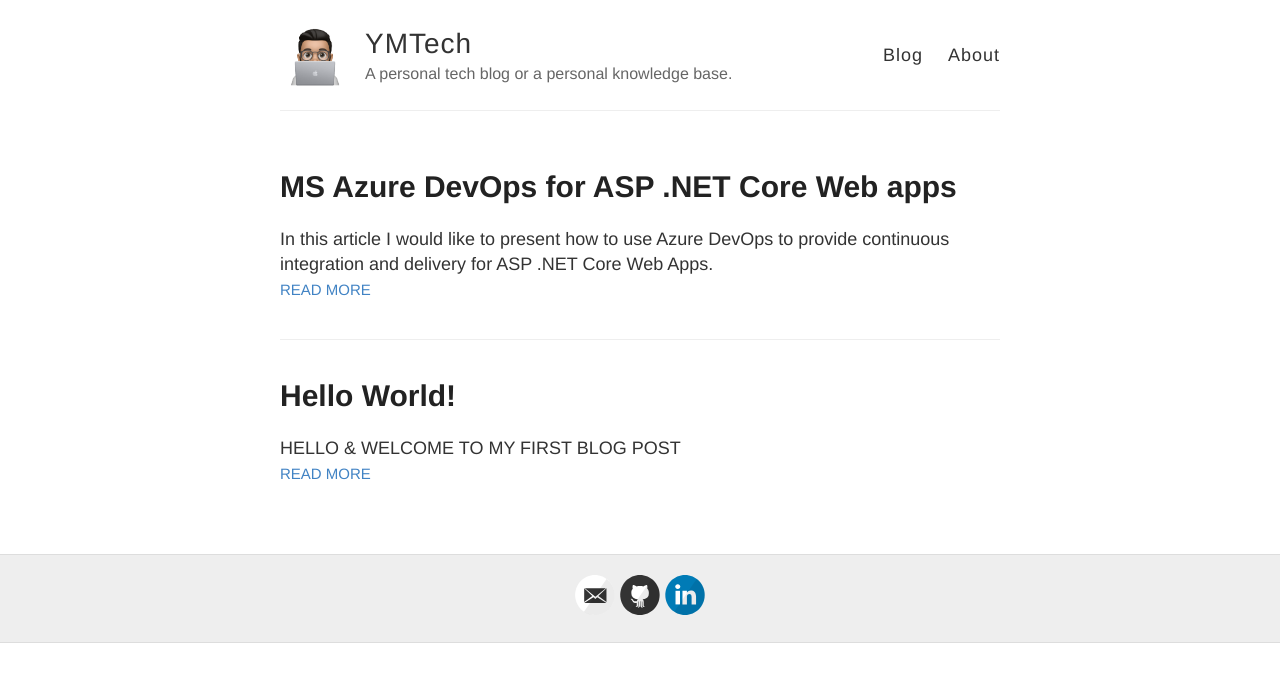
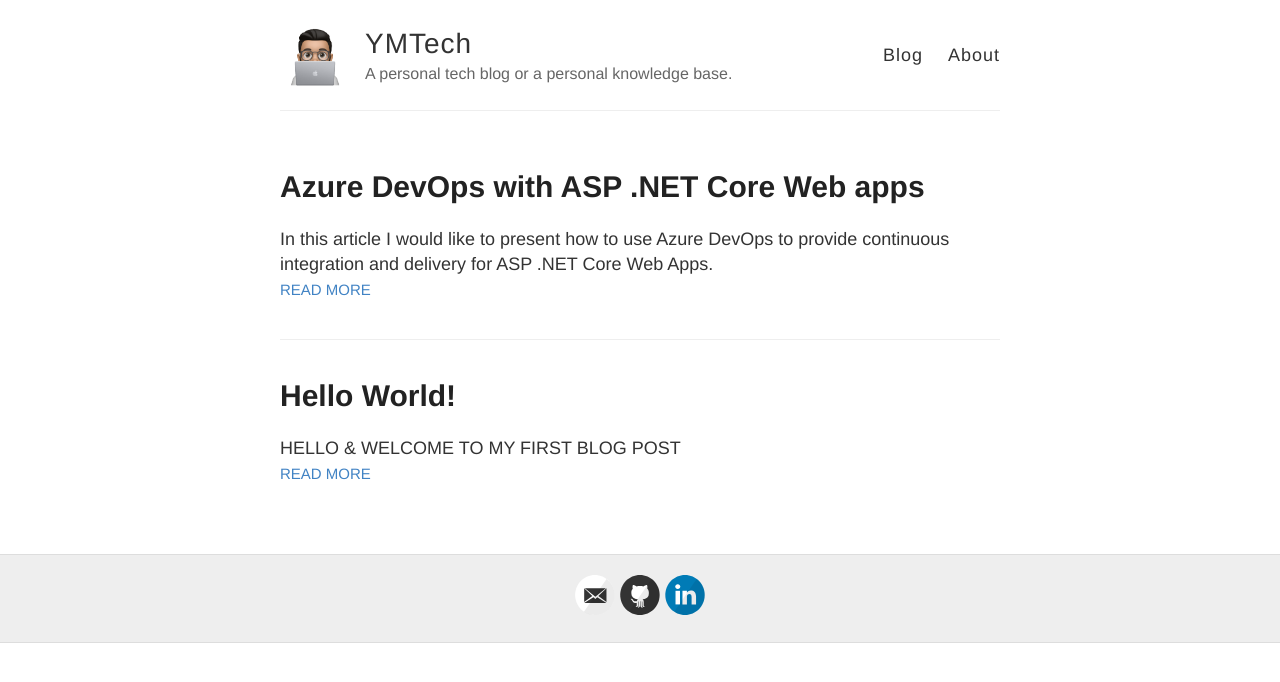
Before and after one commit to YousefKJM/YousefKJM.github.io, a Jekyll site: the page built from index.html, in a window 1280 px wide. Shown: the top 682 px of the page. Built offline with Jekyll 4.4.1, drawn with Linux system fonts in a browser that asks for light colours.

```diff
--- a/_posts/2021-01-24-Microsoft Azure DevOps for ASP .NET Core Web apps.md
+++ b/_posts/2021-01-24-Microsoft Azure DevOps with ASP .NET Core Web apps.md
@@ -1,7 +1,8 @@
 ---
-layout: post
-title: MS Azure DevOps for ASP .NET Core Web apps
+title: "Azure DevOps with ASP .NET Core Web apps"
 excerpt: "In this article I would like to present how to use Azure DevOps to provide continuous integration and delivery for ASP .NET Core Web Apps."
+header:
+  image: /images/posts/article2/adevops1.png
 ---
 
 <p align="center">
```
